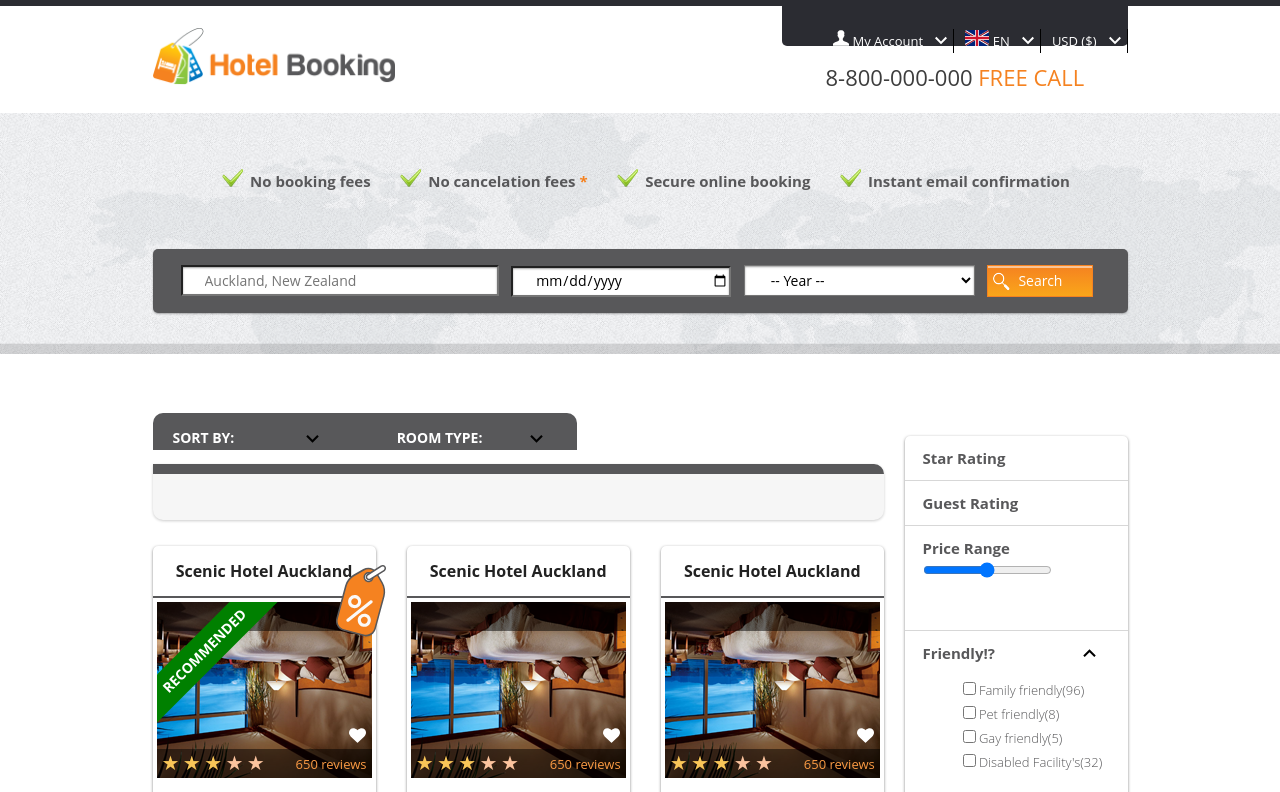
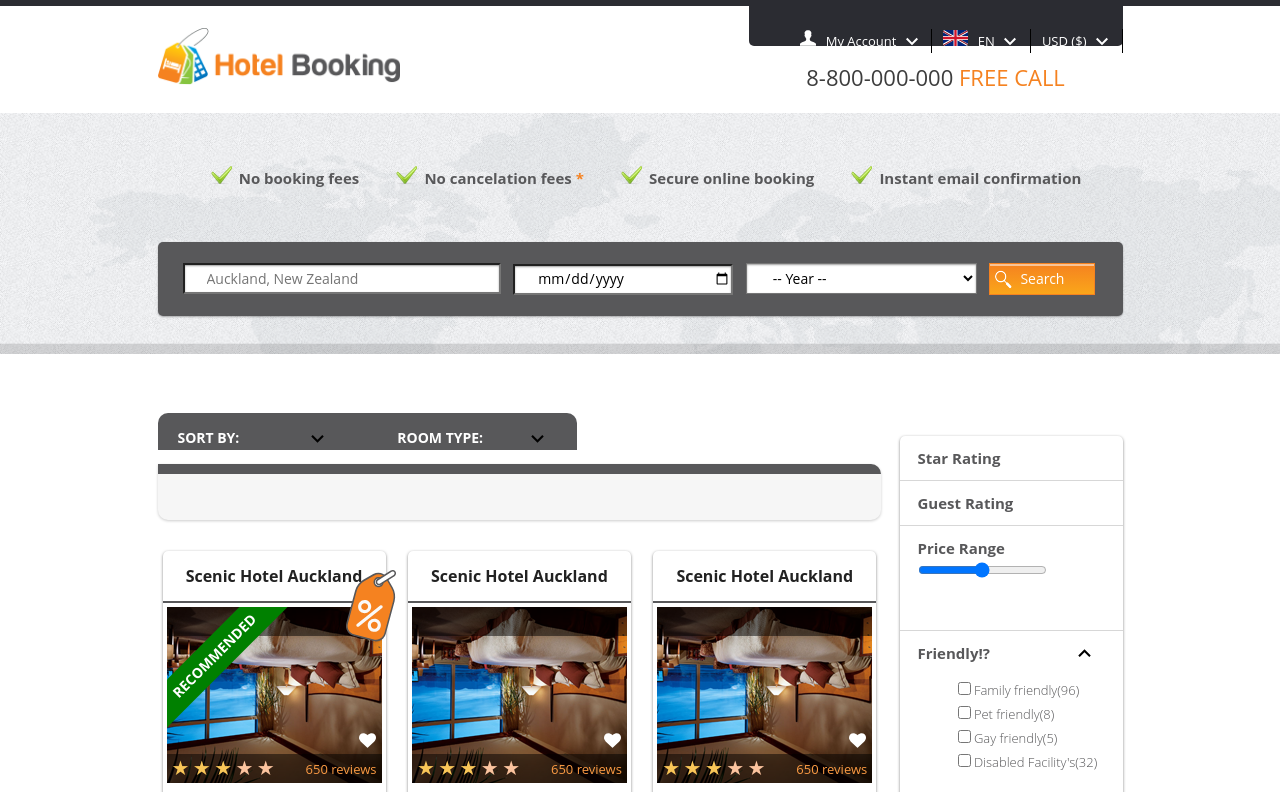
Before and after one commit to vollodimir/booking, a plain HTML site: page index.html in a window 1280 px wide. Shown: the top 792 px of the page. Drawn offline with nearby package versions, Linux system fonts and the light colour scheme.

Commit message:
Some fix

```diff
--- a/index.html
+++ b/index.html
@@ -23,9 +23,10 @@
               </div>
               <div class="header__column">
                 <div class="header__tabs">
-                  <ul>
-                    <li>
-                      <a href="#">
+                  <ul class="header__row">
+                    <li class="tab">
+                      <details>
+                        <summary>
                           <svg
                             version="1.1"
                             xmlns="http://www.w3.org/2000/svg"
@@ -49,17 +50,38 @@
                               />
                             </g>
                           </svg>
+                          &nbsp; My Account
+                        </summary>
 
-                        My Account</a
-                      >
+                        <ul class="tab__body">
+                          <li><a href="#"> Change Profile</a></li>
+                          <li><a href="#">Settings</a></li>
+                          <li><a href="#">Logout</a></li>
+                        </ul>
+                      </details>
                     </li>
+
+                    <li class="tab">
+                      <details>
+                        <summary><img src="./img/icon/lang_ang.svg" alt="EN" /> &nbsp; EN</summary>
+                        <ul class="tab__body">
                           <li>
-                      <a href="#">
-                        <img src="./img/icon/lang_ang.svg" alt="EN" />
-                        EN</a
-                      >
+                            <a href="#"><img src="./img/icon/lang_ang.svg" alt="EN" /> &nbsp; UA</a>
                           </li>
-                    <li><a href="#">USD ($)</a></li>
+                          <li><img src="./img/icon/lang_ang.svg" alt="EN" /> &nbsp; FR</li>
+                        </ul>
+                      </details>
+                    </li>
+
+                    <li class="tab">
+                      <details>
+                        <summary>USD ($)</summary>
+                        <ul class="tab__body">
+                          <li><a href="#">UAH (₴)</a></li>
+                          <li><a href="#">EUR (€)</a></li>
+                        </ul>
+                      </details>
+                    </li>
                   </ul>
                 </div>
                 <div class="header__tel">8-800-000-000 <span>FREE CALL</span></div>
--- /dev/null
+++ b/scss/_media-queries.scss
@@ -0,0 +1,5 @@
+@media (max-width: 945px) {
+  .hotels__body {
+    justify-content: space-evenly;
+  }
+}
--- a/scss/style.scss
+++ b/scss/style.scss
@@ -1,4 +1,5 @@
 @import 'variables';
+//@import 'media-queries';
 //@import 'components/all';
 
 body {
@@ -40,7 +41,7 @@ li {
 .container {
   max-width: 975px;
   margin: 0 auto;
-  //padding: 0 220px;
+  padding: 0 5px;
 }
 
 .main-body {
@@ -79,22 +80,24 @@ li {
     border-radius: 0 0 5px 5px;
     min-width: 301px;
 
-    ul {
-      font-size: 13px;
-      display: flex;
-      justify-content: space-between;
-      li {
-        background: url('../img/icon/down.svg') no-repeat right;
-        border-right: 1px solid #000;
-      }
+    // ul {
+    //   font-size: 13px;
+    //   display: flex;
+    //   justify-content: space-between;
 
-      a {
-        color: #fff;
-        padding-right: 30px;
-        padding-left: 11px;
-      }
-    }
+    //   a {
+    //     color: #fff;
+    //     padding-right: 30px;
+    //     padding-left: 11px;
+    //   }
+    // }
   }
+  &__row {
+    font-size: 13px;
+    display: flex;
+    justify-content: space-between;
+  }
+
   &__tel {
     text-align: center;
     font-size: 22px;
@@ -107,6 +110,64 @@ li {
 }
 //header--END
 
+.tab {
+  font-size: 13px;
+  color: #fff;
+
+  &__body {
+    position: relative;
+    background-color: #2b2c32;
+    z-index: 50;
+    border-radius: 0 0 5px 5px;
+    opacity: 0.93;
+    li {
+      padding: 3px 15px;
+
+      &:hover {
+        padding-left: 18px;
+        background-color: #58585a;
+      }
+    }
+  }
+
+  details {
+    display: block;
+    width: 100%;
+    overflow: hidden;
+  }
+  summary {
+    display: block;
+    position: relative;
+    cursor: pointer;
+    padding-right: 35px;
+    padding-left: 11px;
+    border-right: 1px solid #000;
+  }
+  summary:before {
+    font-size: 25px;
+    top: 0;
+    right: 0.3em;
+    color: transparent;
+
+    background: url('../img/icon/down.svg') no-repeat right;
+    width: 1em;
+    height: 1em;
+    content: '';
+    position: absolute;
+    transition: transform 0.5s;
+  }
+  details[open] > summary:before {
+    transform: scale(1, -1);
+  }
+  // summary ~ * {
+  //   //padding: 0 1em 10px 1.4em;
+  // }
+  details[open] summary ~ * {
+    transition: all 0.5s;
+    animation: sweep 0.5s ease-in-out;
+  }
+}
+///////////////////////////////////////////
 ////search
 .search {
   background: url('../img/search_bg.png') no-repeat;
@@ -130,6 +191,7 @@ li {
     color: #58585a;
     li {
       list-style-image: url('../img/search_li.png');
+      margin: 0 24px;
       span {
         color: #f58220;
       }
@@ -141,7 +203,12 @@ li {
     background-color: #58585a;
     border-radius: 5px;
     box-shadow: 0px 1px 2px 0px rgba(0, 0, 0, 0.3);
-    padding: 16px 28px;
+    padding: 16px 25px;
+
+    form * {
+      margin: 5px 0;
+    }
+
     input,
     select {
       height: 31px;
@@ -242,6 +309,7 @@ li {
 .hotel {
   &__body {
     width: 223px;
+    margin: 5px;
     margin-bottom: 32px;
     display: flex;
     flex-direction: column;
@@ -249,6 +317,12 @@ li {
     border-radius: 5px;
     align-items: center;
     box-shadow: 0px 1px 3px 0px rgba(0, 0, 0, 0.5);
+    transition: 0.5s;
+    &:hover {
+      box-shadow: 0px 2px 6px 0px rgba(0, 0, 0, 0.8);
+      transition: 0.15s;
+      //transform: translateX(-2px) translateY(-2px);
+    }
   }
   &__title {
     height: 52px;
@@ -387,6 +461,7 @@ li {
 
 .filter {
   margin-top: 37px;
+  margin-left: 5px;
   width: 223px;
   background-color: #fff;
   align-self: flex-start;
@@ -424,7 +499,12 @@ li {
     font-size: 13px;
     font-weight: 300;
     margin: 13px 0;
+
+    input[type='radio'] {
+      margin: 5px;
+    }
   }
+
   details {
     display: block;
     width: 100%;
@@ -531,3 +611,22 @@ li {
   &__socials {
   }
 }
+
+@media (max-width: 990px) {
+  .hotels__body {
+    justify-content: space-evenly;
+  }
+
+  .search__servises {
+    flex-wrap: wrap;
+  }
+}
+
+@media (max-width: 915px) {
+  .sort__title {
+    width: 100%;
+  }
+  .sort__row {
+    border-radius: 0 0 10px 10px;
+  }
+}
```
Also changed, not shown: css/style.css, img/[Originals]/search_bg.png (deleted), 1 other file. Lines whose indentation alone changed are shown as unchanged.
